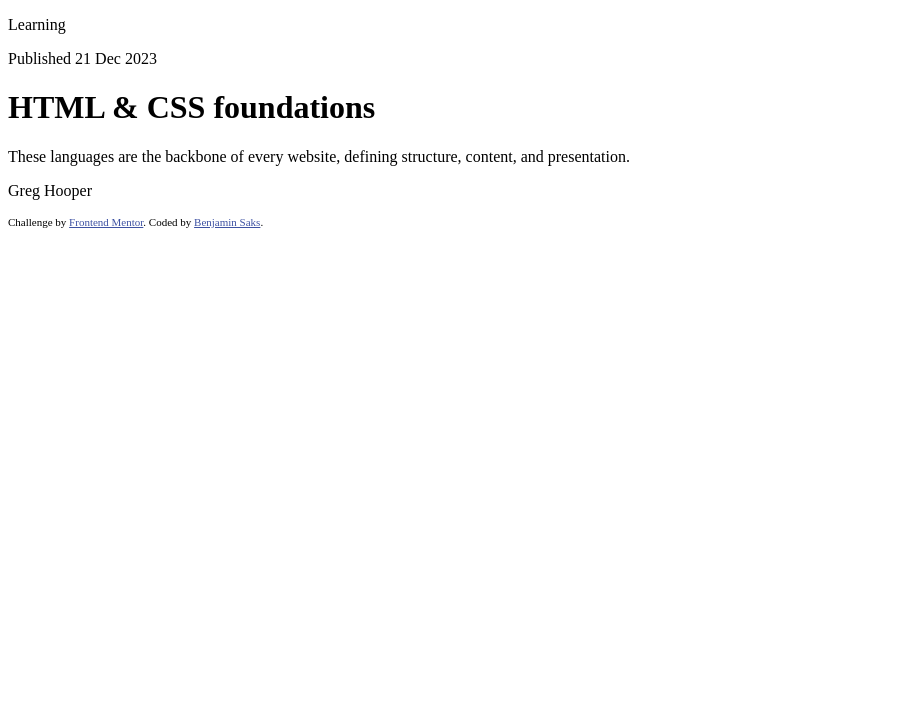
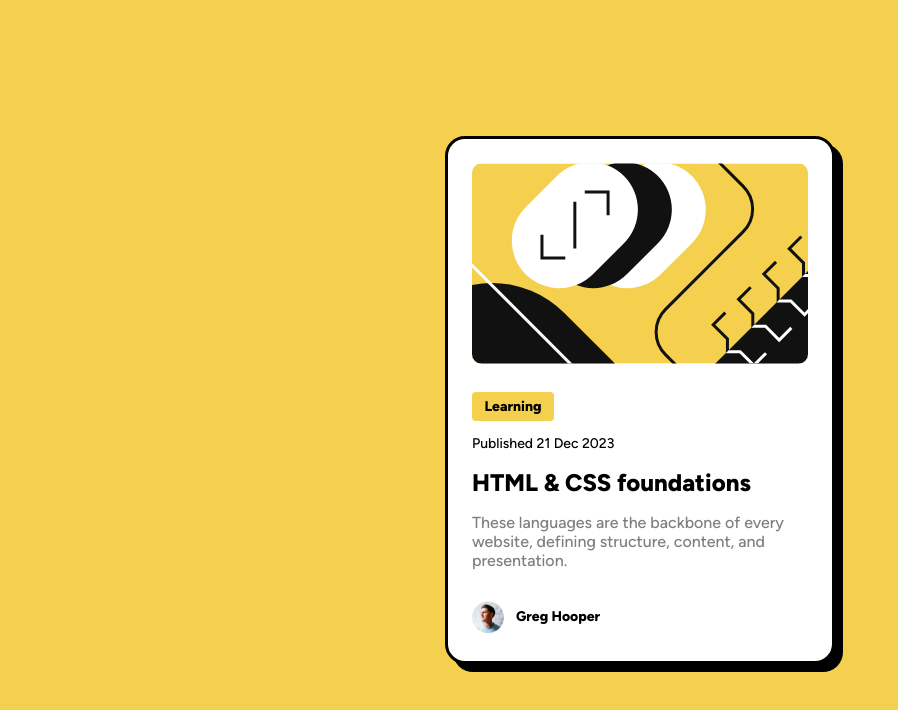
Before and after one commit to saksben/blog-preview-card, a plain HTML site: page index.html in a window 1280 px wide. Shown: the whole page, without its empty margins (0-898 px from the left). Drawn offline with Linux system fonts and the light colour scheme.

Commit message:
make preview card

```diff
--- a/index.html
+++ b/index.html
@@ -15,6 +15,94 @@
     <title>Frontend Mentor | Blog preview card</title>
 
     <style>
+      @font-face {
+        font-family: 'Figtree';
+        src: url(./assets/fonts/Figtree-VariableFont_wght.ttf);
+      }
+
+      @media screen and (max-width: 375px) {
+
+      }
+
+      body {
+        margin: 0;
+        height: 100vh;
+        width: 100vw;
+        display: flex;
+        flex-direction: column;
+        align-items: center;
+        justify-content: center;
+        background-color: #f4d04e;
+        font-family: "Figtree"
+      }
+
+      .card-body {
+        background-color: #FFFFFF;
+        width: 384px;
+        height: 522px;
+        border: solid black;
+        border-radius: 20px;
+        box-shadow: 8px 8px 0 #000000;
+      }
+
+      .illustration-article img {
+        border-radius: 10px;
+        margin-top: 24px;
+        margin-left: 24px;
+      }
+
+      .card-info {
+        margin-top: 24px;
+      }
+
+      .category {
+        margin-left: 24px;
+        width: 82px;
+        height: 29px;
+        background-color: #f4d04e;
+        border-radius: 4px;
+        font-weight: 800;
+        font-size: 14px;
+        display: flex;
+        justify-content: center;
+        align-items: center;
+      }
+
+      .pub-date {
+        font-size: 14px;
+        font-weight: 500;
+        margin-left: 24px;
+      }
+
+      .card-body h1 {
+        font-size: 24px;
+        font-weight: 800;
+        margin-left: 24px;
+      }
+
+      .description {
+        font-size: 16px;
+        color: #7F7F7F;
+        font-weight: 500;
+        margin-left: 24px;
+      }
+
+      .profile {
+        display: flex;
+        font-weight: 800;
+        font-size: 14px;
+        margin-left: 24px;
+        margin-top: 24px;
+        display: flex;
+        align-items: center;
+      }
+
+      .profile img {
+        height: 32px;
+        width: 32px;
+        margin-right: 12px;
+      }
+
       .attribution {
         position: absolute;
         font-size: 11px;
@@ -25,22 +113,38 @@
       }
     </style>
   </head>
+
   <body>
+    <div class="card-body">
+      <div class="illustration-article">
+        <img
+          src="./assets/images/illustration-article.svg"
+          alt="Article illustration"
+        />
+      </div>
+      <div class="card-info">
+        <div class="category">
           <p>Learning</p>
-    <p>Published 21 Dec 2023</p>
+        </div>
+        <p class="pub-date">Published 21 Dec 2023</p>
         <h1>HTML & CSS foundations</h1>
-    <p>
+        <p class="description">
           These languages are the backbone of every website, defining structure,
           content, and presentation.
         </p>
+      </div>
+      <div class="profile">
+        <img src="./assets/images/image-avatar.webp" alt="Avatar image" />
         <p>Greg Hooper</p>
+      </div>
+    </div>
 
-    <div class="attribution">
+    <!-- <div class="attribution">
       Challenge by
       <a href="https://www.frontendmentor.io?ref=challenge" target="_blank"
         >Frontend Mentor</a
       >. Coded by
       <a href="https://www.frontendmentor.io/profile/saksben">Benjamin Saks</a>.
-    </div>
+    </div> -->
   </body>
 </html>
```
Lines whose indentation alone changed are shown as unchanged.
